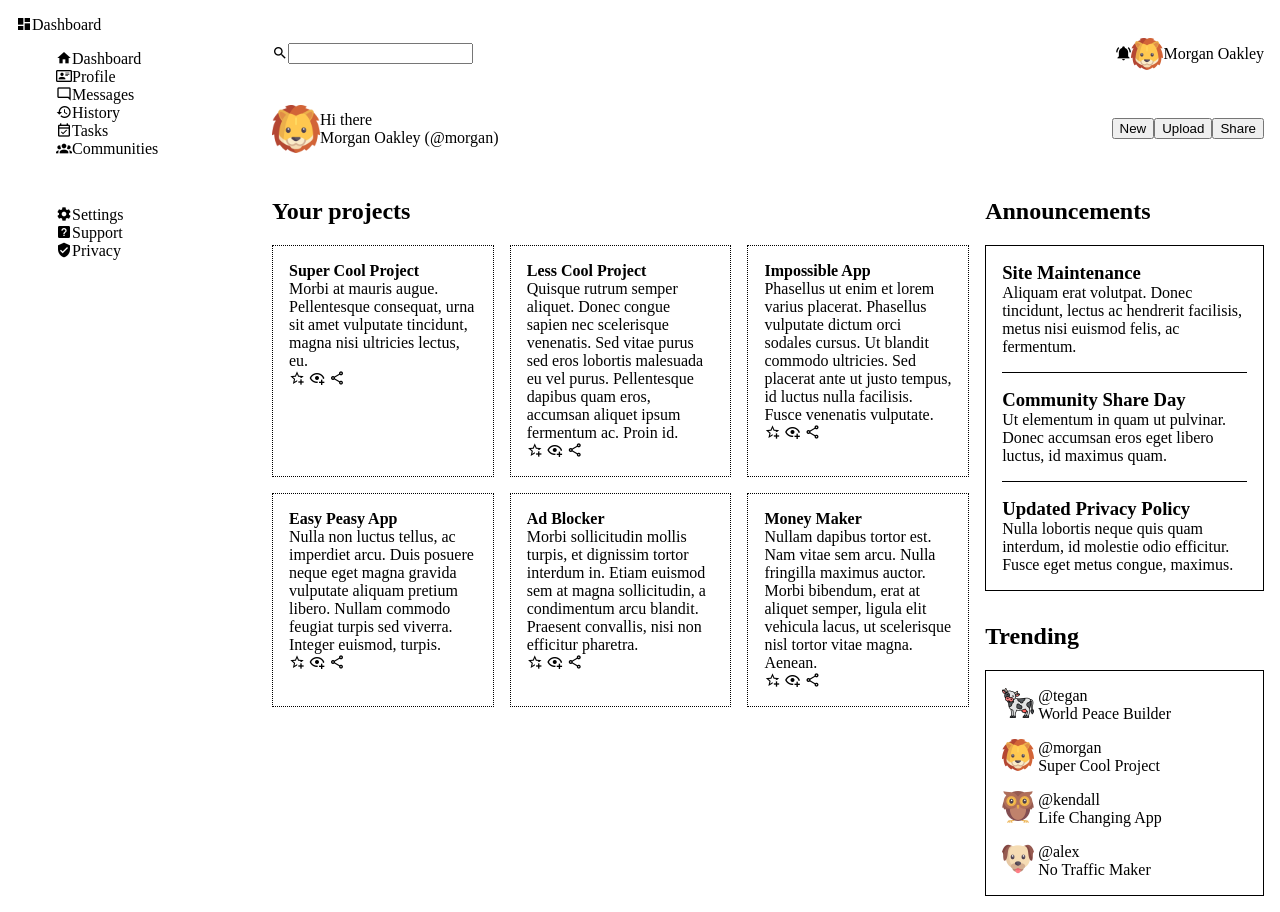
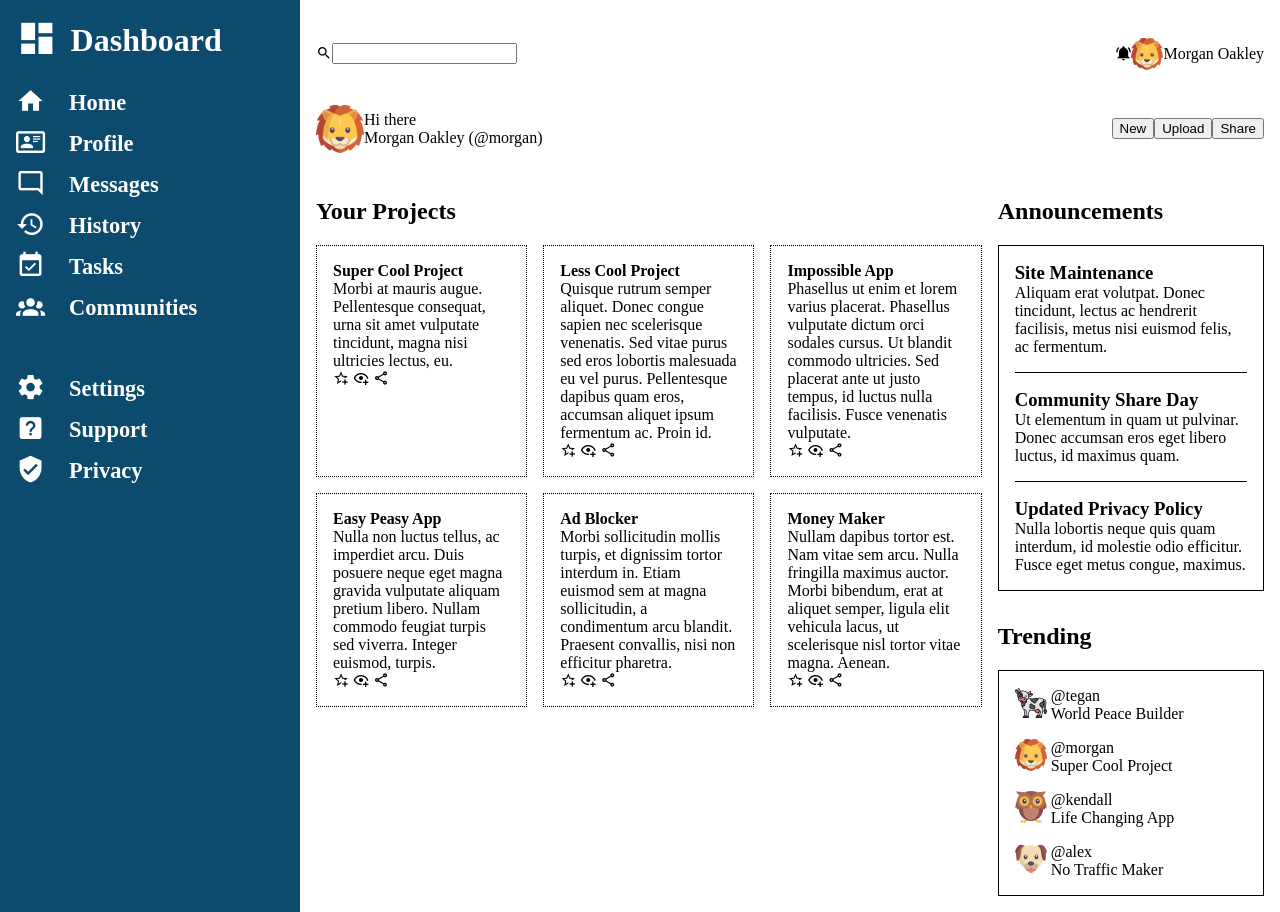
Before and after one commit to jundran/admin-dashboard, a website: page index.html in a window 1280 px wide. Drawn offline with Linux system fonts and the light colour scheme.

Commit message:
Style sidebar

```diff
--- a/index.html
+++ b/index.html
@@ -36,13 +36,13 @@
 </header>
 
 <aside class="sidebar">
-  <p class="title"><span class="mdi mdi-view-dashboard"></span>Dashboard</p>
+  <p class="title"><span class="mdi mdi-view-dashboard"></span><span class="text">Dashboard</span></p>
   <ul>
-    <li><span class="mdi mdi-home"></span><span class="text">Dashboard</span></li>
+    <li><span class="mdi mdi-home"></span><span class="text">Home</span></li>
     <li><span class="mdi mdi-card-account-details-outline"></span><span class="text">Profile</span></li>
     <li><span class="mdi mdi-message-reply-outline"></span><span class="text">Messages</span></li>
     <li><span class="mdi mdi-history"></span><span class="text">History</span></li>
-    <li><span class="mdi mdi-calendar-check-outline"></span><span class="text">Tasks</span></li>
+    <li><span class="mdi mdi-calendar-check"></span><span class="text">Tasks</span></li>
     <li><span class="mdi mdi-account-group"></span><span class="text">Communities</span></li>
     <li><span class="mdi mdi-cog"></span><span class="text">Settings</span></li>
     <li><span class="mdi mdi-help-box"></span><span class="text">Support</span></li>
@@ -52,7 +52,7 @@
 
 <main>
   <div class="projects">
-    <h2>Your projects</h2>
+    <h2>Your Projects</h2>
     <div class="card-container">
       <div class="card">
         <div>
@@ -146,7 +146,7 @@
         </div>
       </div>
     </div>
-    <div class="trending-wrapper">
+    <div class="trendings-wrapper">
       <h2>Trending</h2>
       <div class="trendings">
         <div class="trending">
--- a/styles.sass
+++ b/styles.sass
@@ -1,7 +1,7 @@
 body
   margin: 0
   display: grid
-  grid-template-columns: 1fr 4fr
+  grid-template-columns: 300px 4fr
   grid-template-rows: 1fr 4fr
   min-height: 100vh
   font: roboto
@@ -13,6 +13,11 @@ h2
 
 p, h3
   margin: 0
+
+ul
+  list-style: none
+  margin-bottom: 0
+  padding: 0
 
 .profile-icon
   width: 32px
@@ -34,11 +39,25 @@ header
 .sidebar
   grid-column: 1 / 2
   grid-row: 1 / 3
-  ul
-    list-style: none
-    margin-bottom: 16px
-    li:nth-last-child(3)
-      margin-top: 48px
+  background: #0c4a6e
+  color: #fff
+  font-size: 1.4rem
+  font-weight: 600
+  p, li
+    display: flex
+    align-items: center
+    .mdi
+      font-size: 130%
+  p
+    font-size: 2rem
+    .text
+      margin-left: 13px
+  li
+    margin-bottom: 8px
+    .text
+      margin-left: 24px
+  li:nth-last-child(3)
+    margin-top: 48px
 
 main
   grid-column: 2 / 3
@@ -72,7 +91,7 @@ main
           padding-bottom: 16px
           border-bottom: 1px solid
           margin-bottom: 16px
-    .trending-wrapper
+    .trendings-wrapper
       .trendings
         padding: 16px
         border: 1px solid
```
Also changed, not shown: styles.css, 1 other file.
